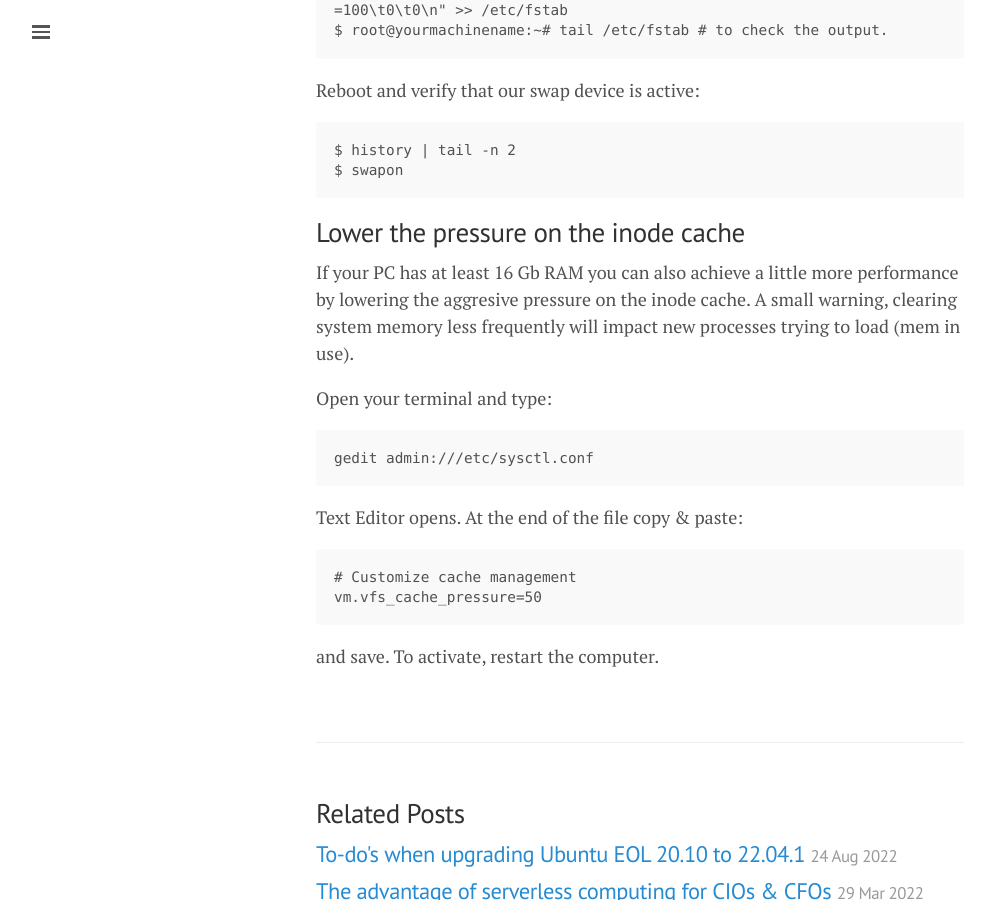
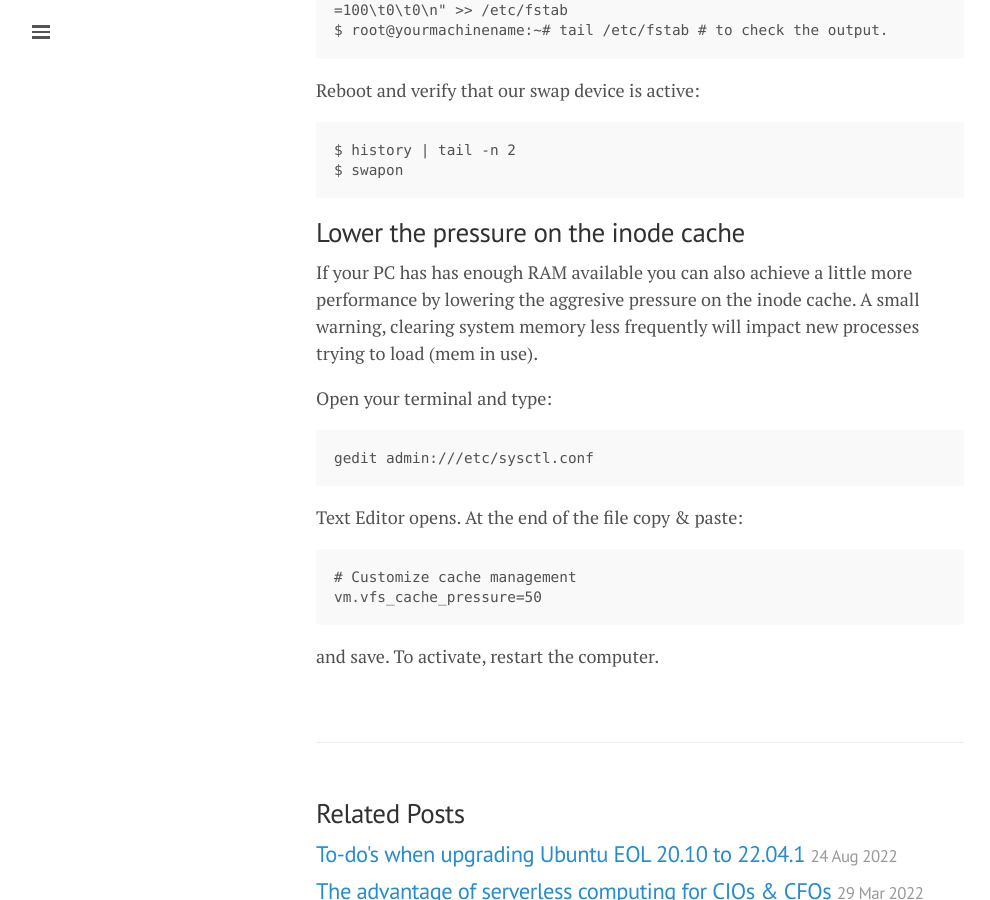
Before and after one commit to lgeurts/lgeurts.github.io, a Jekyll site: the page built from _posts/2022-10-03-optimizing-ubuntu-22.04.1-jammy-jellyfish.md, in a window 1280 px wide and 900 px high, scrolled down 2828 px. Shown: the whole window, without its empty margins (0-990 px from the left). Built offline with Jekyll 4.4.1, drawn with Linux system fonts in a browser that asks for light colours; nearby versions of some CDN libraries; comment, search, counter and statistics services are not loaded.

Commit message:
Update 2022-10-03-optimizing-ubuntu-22.04.1-jammy-jellyfish.md

````diff
--- a/_posts/2022-10-03-optimizing-ubuntu-22.04.1-jammy-jellyfish.md
+++ b/_posts/2022-10-03-optimizing-ubuntu-22.04.1-jammy-jellyfish.md
@@ -94,7 +94,7 @@ $ swapon
 
 ## Lower the pressure on the inode cache
 
-If your PC has at least 16 Gb RAM you can also achieve a little more performance by lowering the aggresive pressure on the inode cache. A small warning, clearing system memory less frequently will impact new processes trying to load (mem in use).
+If your PC has has enough RAM available you can also achieve a little more performance by lowering the aggresive pressure on the inode cache. A small warning, clearing system memory less frequently will impact new processes trying to load (mem in use).
 
 Open your terminal and type:
 ```
````
